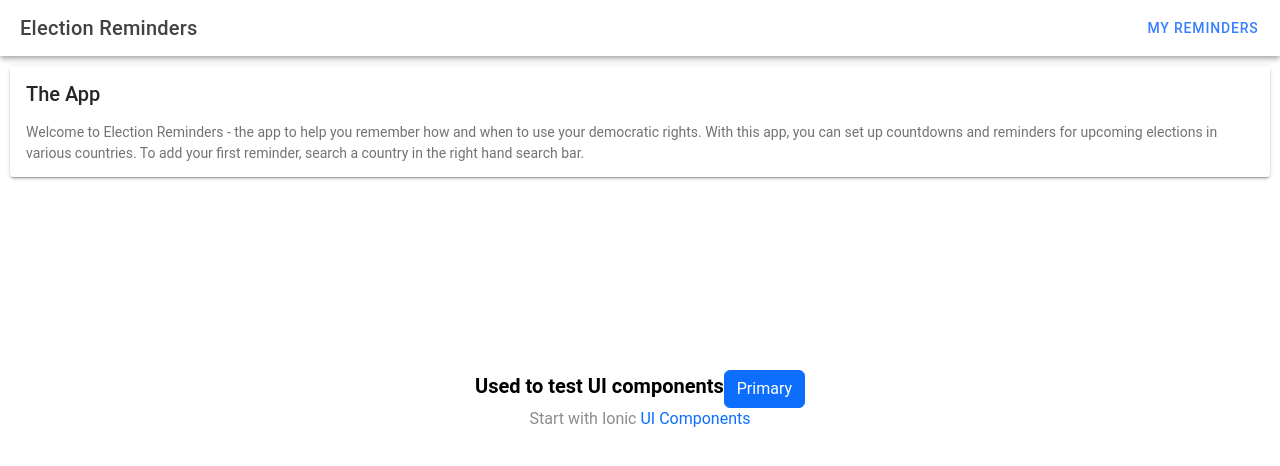
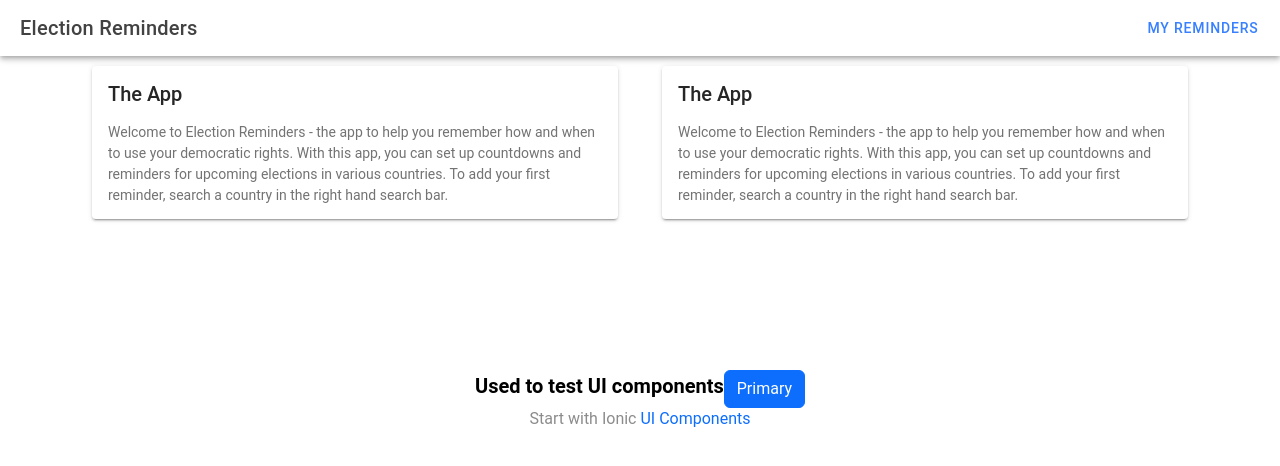
Before and after one commit to PhilipWright96/ElectionReminders, a React (Vite) app: page /home in a window 1280 px wide. Shown: the top 466 px of the page. Built offline with nearby package versions, Linux system fonts and the light colour scheme.

Commit message:
Use bootstrap to arrange contents in home page

```diff
--- a/src/pages/Home.tsx
+++ b/src/pages/Home.tsx
@@ -20,8 +20,17 @@ const Home: React.FC = () => {
             <IonTitle size="large">Election Reminders</IonTitle>
           </IonToolbar>
         </IonHeader>
+        <div className='container'>
+          <div className='row'>
+            <div className="col">
+              <TextCard />
+            </div>
+            <div className="col">
+              <TextCard />
+            </div>
+          </div>
+        </div>
         <ExploreContainer />
-        <TextCard />
       </IonContent>
     </IonPage>
   );
```
